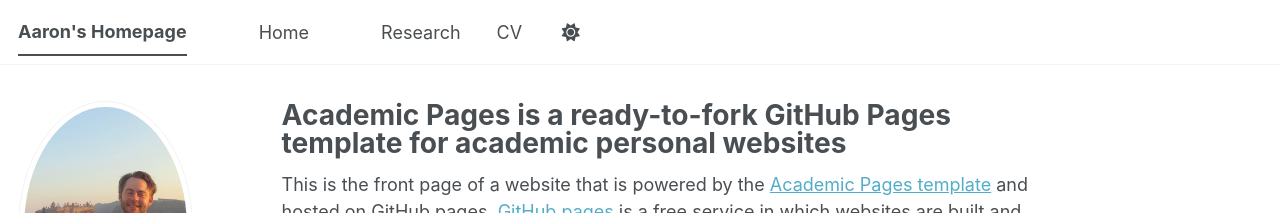
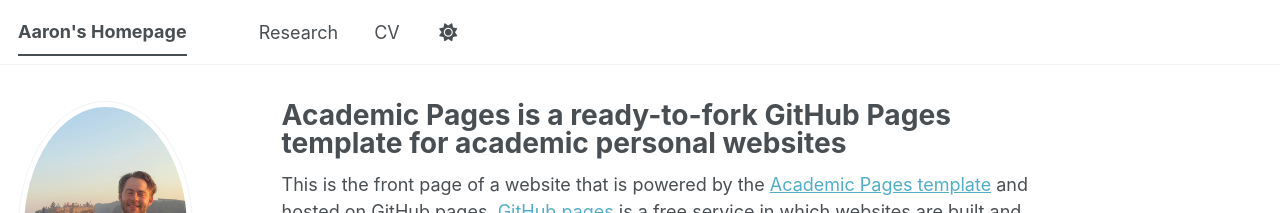
Before and after one commit to ajamburgey/ajamburgey.github.io, a Jekyll site: the page built from _pages/about.md, in a window 1280 px wide. Shown: the top 213 px of the page. Built offline with Jekyll 4.4.1, drawn with Linux system fonts in a browser that asks for light colours; a style sheet for code colours, icons or effects is not loaded.

Commit message:
Refactor navigation.yml to remove duplicate CV entry
Removed duplicate CV entry and adjusted navigation structure.

```diff
--- a/_data/navigation.yml
+++ b/_data/navigation.yml
@@ -8,11 +8,11 @@
 #      Markdown formatted page while the second is generated using JSON.
 
 main:
-  - title: "Home"
-  - url:
-
   - title: "Research"
     url: /research/
+
+  - title: "CV"
+    url: /cv/
 
   #- title: "Talks"
     #url: /talks/
@@ -26,8 +26,5 @@ main:
   #- title: "Blog Posts"
     #url: /year-archive/
 
-  - title: "CV"
-    url: /cv/
-
   #- title: "Guide"
     #url: /markdown/
```
